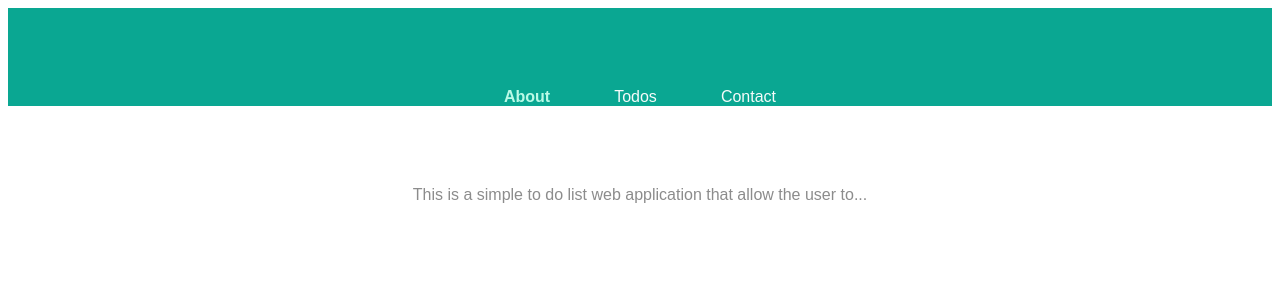
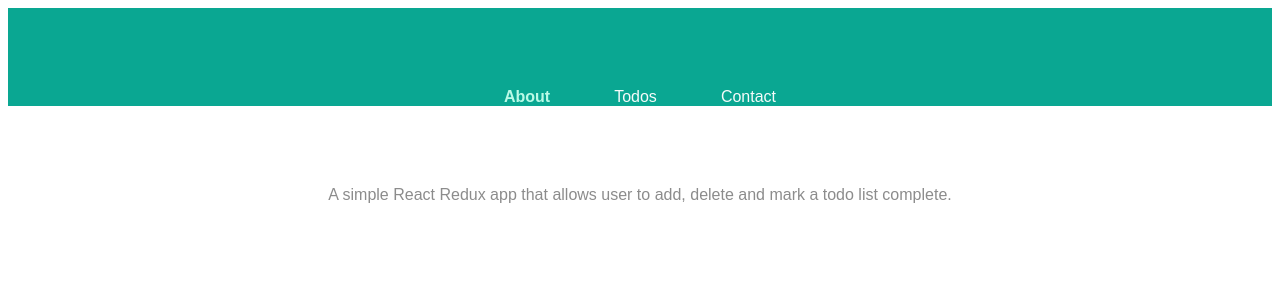
Before and after one commit to Lowella369/todoapp, a React (Create React App) app: page /about in a window 1280 px wide. Shown: the top 300 px of the page. Built offline with nearby package versions, Linux system fonts and the light colour scheme.

Commit message:
modified about page

```diff
--- a/src/components/About.jsx
+++ b/src/components/About.jsx
@@ -3,7 +3,8 @@ import React from "react";
 const About = () => {
   return (
     <div className="about">
-      This is a simple to do list web application that allow the user to...
+      A simple React Redux app that allows user to add, delete and mark a todo
+      list complete.
     </div>
   );
 };
```
